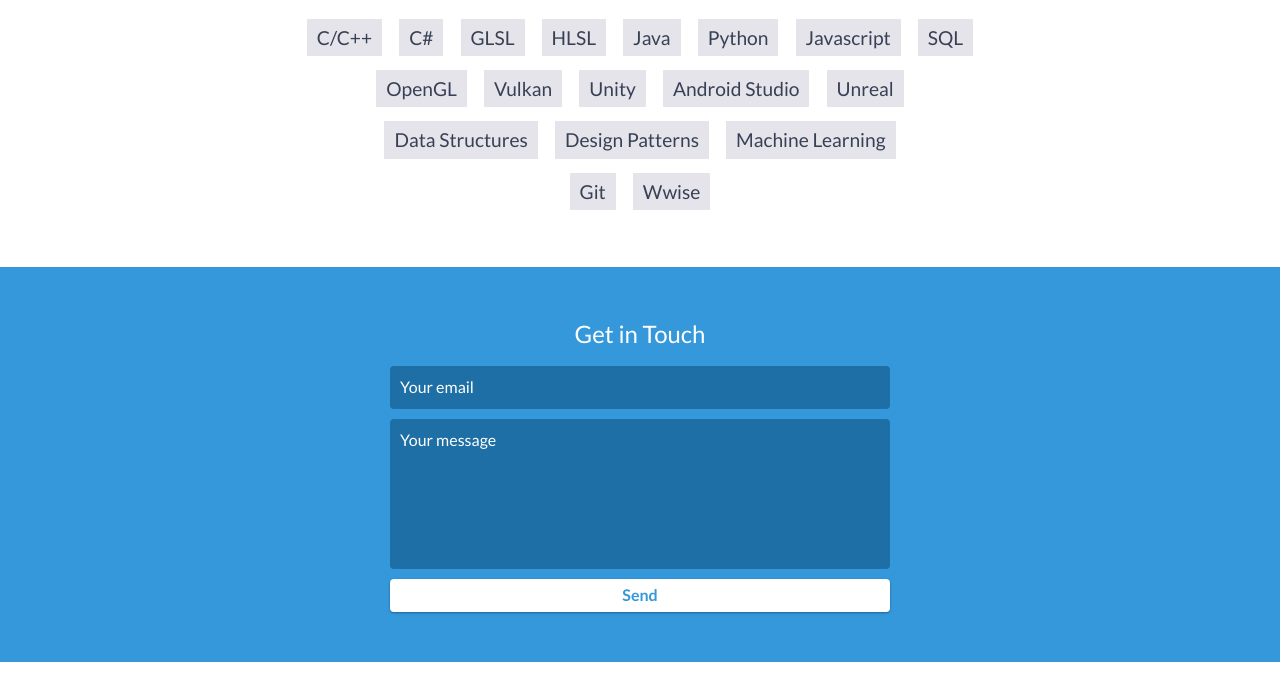
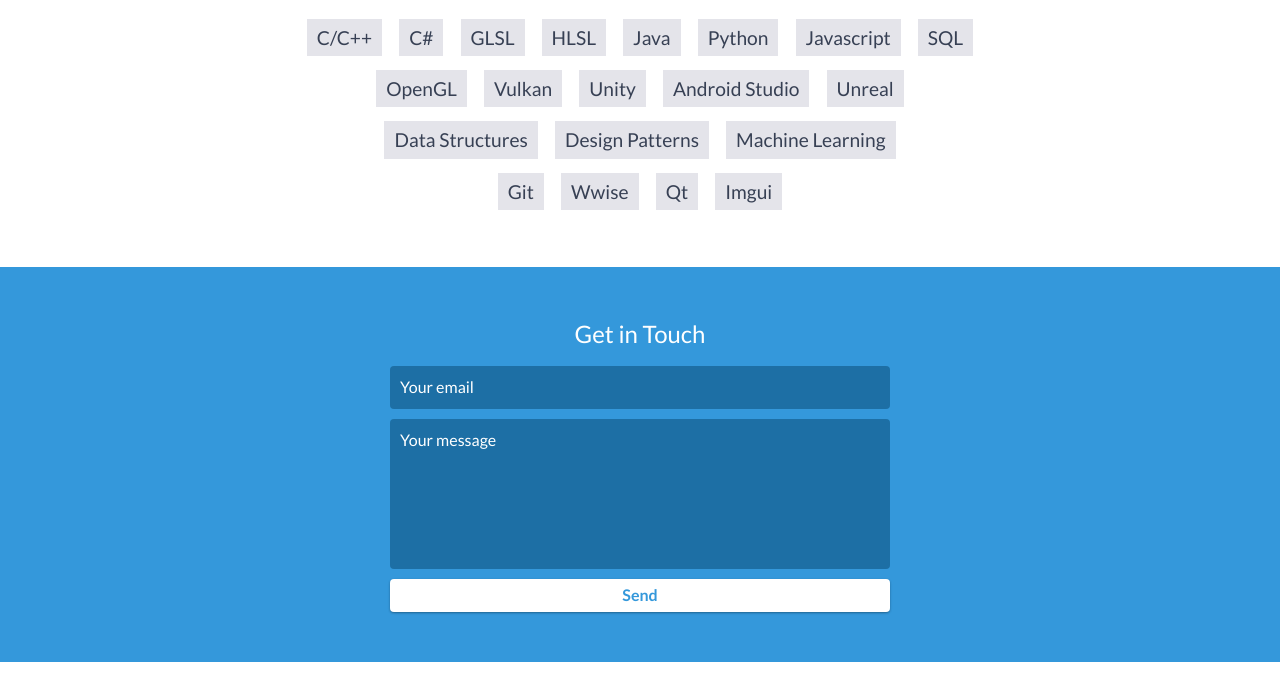
Before and after one commit to Tnkln99/Tnkln99.github.io, a website: page index.html in a window 1280 px wide. Shown: the part 5555-6250 px from the top of the page. Drawn offline with nearby package versions, Linux system fonts and the light colour scheme.

Commit message:
skills update

```diff
--- a/index.html
+++ b/index.html
@@ -365,6 +365,8 @@
                 <br/>
                 <li>Git</li>
                 <li>Wwise</li>
+                <li>Qt</li>
+                <li>Imgui</li>
             </ul>
         </div>
 
```
